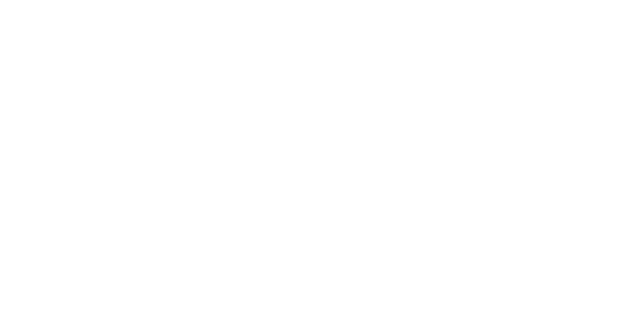
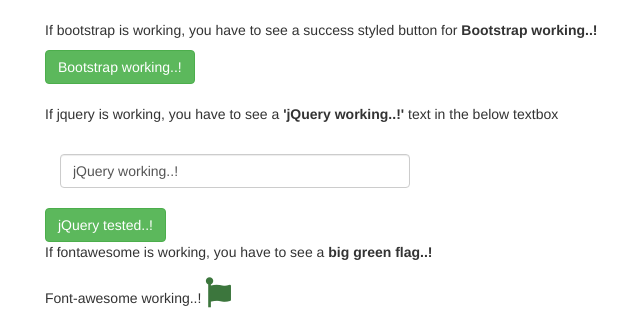
Before and after one commit to kvkrishna1991/initdesign, a website: page index.html in a window 1280 px wide. Shown: the top 313 px of the page, without its empty margins (25-665 px from the left). Drawn offline with nearby package versions, Linux system fonts and the light colour scheme.

Commit message:
Few design changes made to index.html so user can confirm that everything is good to go by making few preliminary checks

```diff
--- a/index.html
+++ b/index.html
@@ -1,9 +1,47 @@
 <!DOCTYPE html>
 <html>
 <head>
-	<title></title>
+	<title>BootDesign</title>
+	<link rel="stylesheet" type="text/css" href="node_modules/bootstrap/dist/css/bootstrap.min.css"/>
+	<link rel="stylesheet" type="text/css" href="node_modules/font-awesome/css/font-awesome.min.css"/>
+	<script type="text/javascript" src="node_modules/jquery/dist/jquery.min.js"></script>
+	<script type="text/javascript" src="node_modules/bootstrap/dist/js/bootstrap.min.js"></script>
 </head>
 <body>
-
+	<div class="container">
+		<div class="row"><br>
+			<div class="col-sm-12">
+				<p>
+					If bootstrap is working, you have to see a success styled button for <strong>Bootstrap working..!</strong>
+				</p>
+				<button class="btn btn-success"><i></i>Bootstrap working..!</button>
+			</div>
+			<div class="clearfix"></div><br>
+			<div class="col-sm-12">
+				<p>
+					If jquery is working, you have to see a <strong>'jQuery working..!'</strong> text in the below textbox
+				</p>
+				<br>
+				<div class="col-sm-4">
+					<input id="jquerytest" class="form-control col-sm-4"/>
+				</div>
+				<div class="clearfix"></div><br>
+				<button class="btn btn-success"><i></i>jQuery tested..!</button>
+			</div><br>
+			<div class="col-sm-12">
+				<p>
+					If fontawesome is working, you have to see a <strong>big green flag..!</strong>
+				</p>
+				Font-awesome working..!
+				<span class="text-success" style="font-size:30px;"> <i class="fa fa-font-awesome" aria-hidden="true"></i></span>&nbsp;
+				<p class="text-success"  style="font-size:30px;">Good to go..! </p>
+			</div>
+			<div class="clearfix"></div><br>
+		</div>
+	</div>
+	<div id="test"></div>
+	<script type="text/javascript">
+	$('#jquerytest').val('jQuery working..!');
+	</script>
 </body>
 </html>
```
